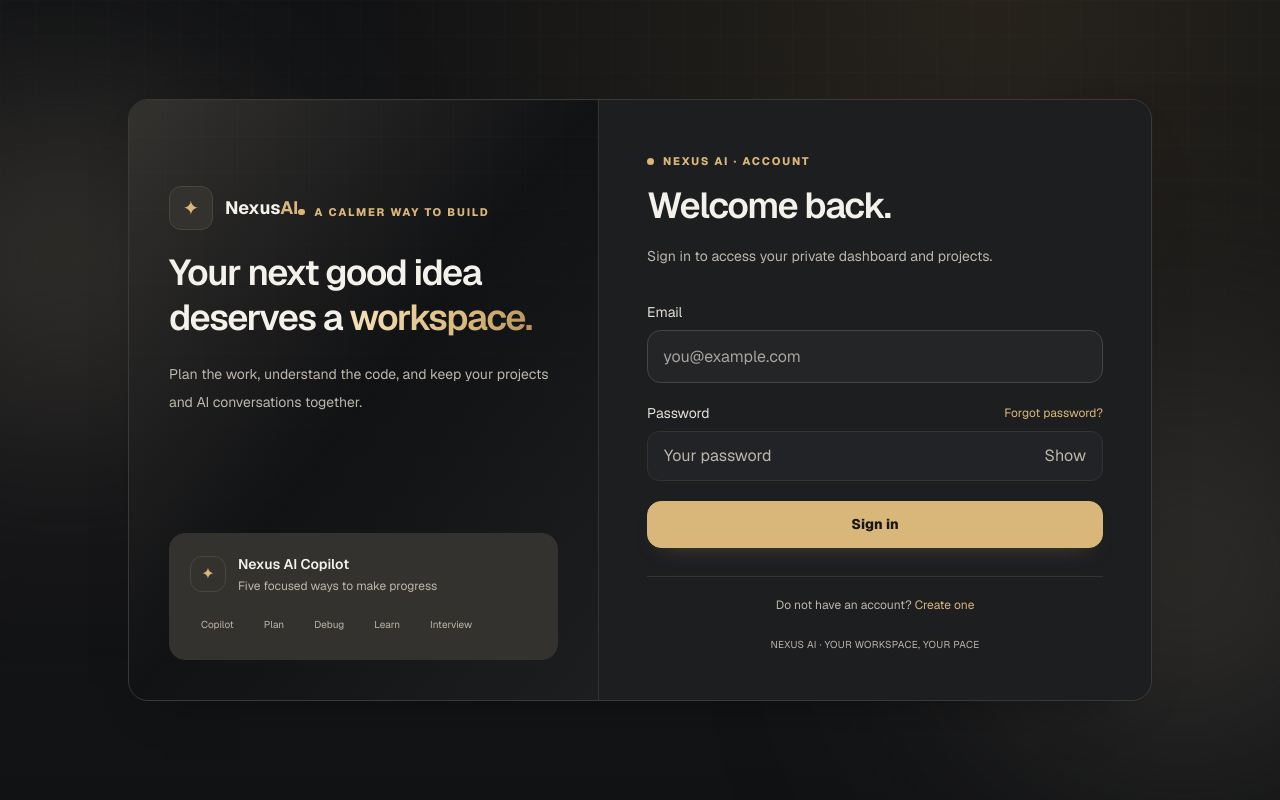
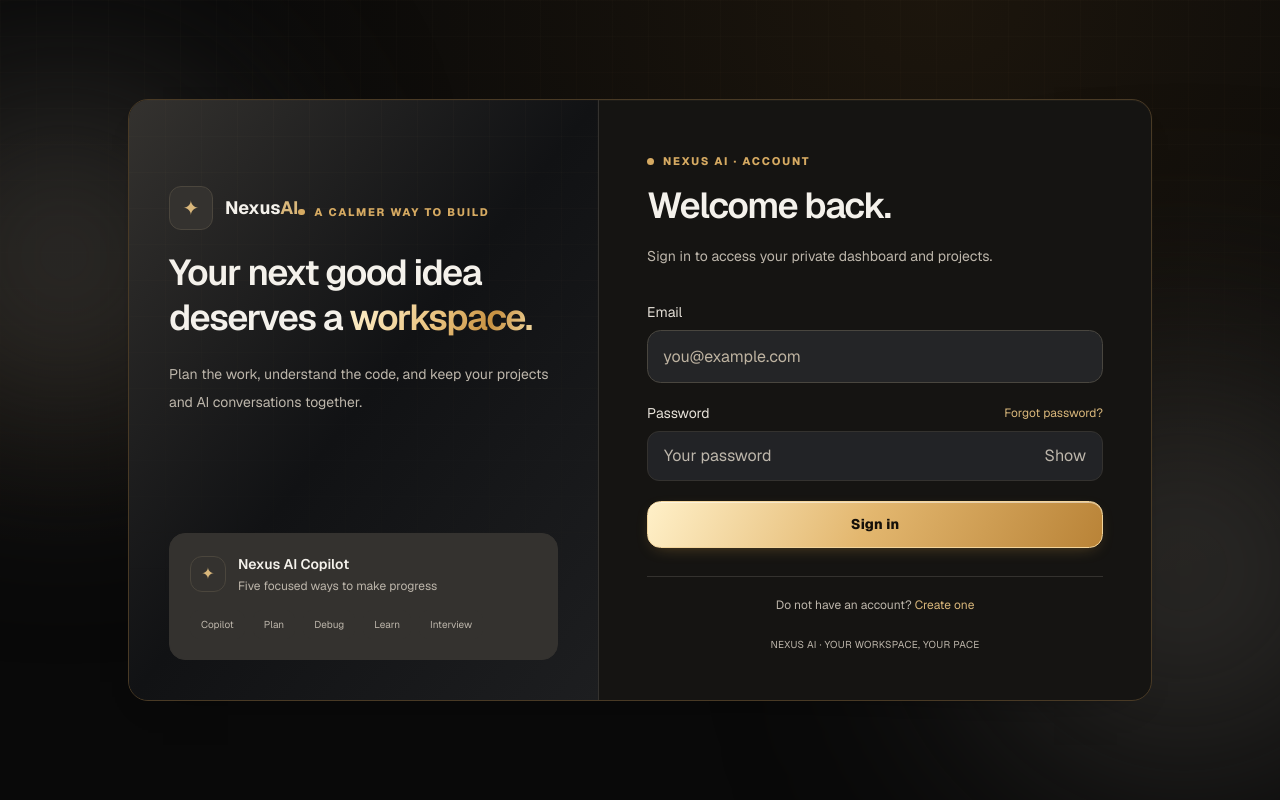
Before and after one commit to Dleteo/Nexus-AI, a Next.js app: page /login in a window 1280 px wide. Built offline with nearby package versions, Linux system fonts and the light colour scheme.

Commit message:
Introduce Royal Black gold gradients, warm shadows and reduced-motion-safe microinteractions

```diff
--- a/app/globals.css
+++ b/app/globals.css
@@ -2,15 +2,15 @@
 
 :root {
   color-scheme: dark;
-  --background: #111214;
-  --foreground: #F4F1EB;
-  --surface: #1D1E20;
-  --surface-raised: #292A2D;
-  --border: #393938;
-  --muted: #A7A39D;
-  --cyan: #D9B77B;
+  --background: #090909;
+  --foreground: #F7F0E4;
+  --surface: #151412;
+  --surface-raised: #211E19;
+  --border: #493A25;
+  --muted: #BEB3A1;
+  --cyan: #D6AA62;
   --blue: #B89B6D;
-  --violet: #D9B77B;
+  --violet: #D6AA62;
 }
 
 @theme inline {
@@ -33,14 +33,14 @@ body {
   color: var(--foreground);
   font-family: var(--font-geist-sans), Arial, Helvetica, sans-serif;
   background:
-    radial-gradient(ellipse at 78% 0%, rgba(196, 155, 84, 0.12), transparent 42rem),
-    radial-gradient(ellipse at 5% 32%, rgba(96, 79, 49, 0.085), transparent 31rem),
-    linear-gradient(180deg, #111214, #151517 56%, #111214);
+    radial-gradient(ellipse at 73% 0%, rgba(183, 122, 40, .11), transparent 45rem),
+    radial-gradient(ellipse at 0% 42%, rgba(115, 75, 27, .08), transparent 36rem),
+    #090909;
   -webkit-font-smoothing: antialiased;
   text-rendering: optimizeLegibility;
 }
 
-::selection { color: #171713; background: #D9B77B; }
+::selection { color: #171713; background: #D6AA62; }
 
 :focus-visible {
   outline: 2px solid var(--cyan);
@@ -72,9 +72,9 @@ button:disabled {
   height: 10px;
 }
 
-::-webkit-scrollbar-track { background: #111214; }
+::-webkit-scrollbar-track { background: #090909; }
 
-::-webkit-scrollbar-thumb { border: 2px solid #111214; border-radius: 999px; background: #43413E; }
+::-webkit-scrollbar-thumb { border: 2px solid #090909; border-radius: 999px; background: #43413E; }
 
 ::-webkit-scrollbar-thumb:hover { background: #666052; }
 
@@ -98,23 +98,23 @@ button:disabled {
 }
 
 .nexus-panel {
-  border: 1px solid #393938;
+  border: 1px solid #493A25;
   border-radius: 1.25rem;
-  background: #1D1E20;
+  background: #151412;
   box-shadow: 0 20px 50px -35px rgba(0,0,0,.6);
 }
 
 .nexus-panel-soft {
-  border: 1px solid #393938;
+  border: 1px solid #493A25;
   border-radius: 1rem;
-  background: #292A2D;
+  background: #211E19;
 }
 
 .nexus-kicker {
   display: inline-flex;
   align-items: center;
   gap: 0.6rem;
-  color: #D9B77B;
+  color: #D6AA62;
   font-size: 0.69rem;
   font-weight: 750;
   letter-spacing: 0.16em;
@@ -122,29 +122,47 @@ button:disabled {
 }
 
 .nexus-kicker::before {
-  width: .4rem; height: .4rem; border-radius:999px; background:#D9B77B; content:"";
+  width: .4rem; height: .4rem; border-radius:999px; background:#D6AA62; content:"";
 }
 
 .nexus-gradient-text {
-  background: linear-gradient(105deg, #F7E5BD, #D9B77B 65%, #B69259); background-clip:text; color:transparent; -webkit-background-clip:text; -webkit-text-fill-color:transparent;
+  background: linear-gradient(115deg, #FFF3D1, #E9C17C 50%, #C79142 76%, #F5DDA7);
+  background-clip: text;
+  color: transparent;
+  -webkit-background-clip: text;
+  -webkit-text-fill-color: transparent;
 }
 
 .nexus-primary-button {
-  display:inline-flex; min-height:2.9rem; align-items:center; justify-content:center; gap:.55rem;
-  border:1px solid #D9B77B; border-radius:.88rem; background:#D9B77B;
-  padding:.75rem 1.15rem; color:#191713; font-size:.875rem; font-weight:750;
-  box-shadow:0 10px 24px -17px rgba(217,183,123,.5);
-  transition:transform 160ms ease,background 160ms ease,box-shadow 160ms ease;
+  position: relative;
+  display: inline-flex;
+  min-height: 2.9rem;
+  align-items: center;
+  justify-content: center;
+  gap: .55rem;
+  border: 1px solid #F2D49B;
+  border-radius: .85rem;
+  background: linear-gradient(115deg,#FFF0C8 0%,#E3B76F 48%,#B98337 100%);
+  padding: .75rem 1.15rem;
+  color: #15100A;
+  font-size: .875rem;
+  font-weight: 750;
+  letter-spacing: .01em;
+  box-shadow: inset 0 1px 0 rgba(255,255,255,.50),0 5px 17px -8px rgba(221,166,75,.46);
+  transition: transform .19s ease, box-shadow .19s ease, filter .19s ease;
 }
 
 .nexus-primary-button:hover {
-  background:#F0D49E; border-color:#F0D49E; box-shadow:0 14px 30px -16px rgba(217,183,123,.65); transform:translateY(-1px);
+  color: #15100A;
+  filter: brightness(1.085);
+  box-shadow: inset 0 1px 0 rgba(255,255,255,.55),0 0 23px rgba(224,169,79,.23),0 12px 26px -12px rgba(224,169,79,.70);
+  transform: translateY(-2px);
 }
 
 .nexus-ghost-button {
   display:inline-flex; min-height:2.75rem; align-items:center; justify-content:center; gap:.5rem;
-  border:1px solid #4B453B; border-radius:.88rem; background:#292A2D;
-  padding:.7rem 1rem; color:#F4F1EB; font-size:.875rem; font-weight:650;
+  border:1px solid #4B453B; border-radius:.88rem; background:#211E19;
+  padding:.7rem 1rem; color:#F7F0E4; font-size:.875rem; font-weight:650;
   transition:background 160ms ease,border-color 160ms ease;
 }
 
@@ -154,16 +172,16 @@ button:disabled {
 
 .nexus-field {
   width:100%; border:1px solid #49463F; border-radius:.85rem; background:#242527;
-  padding:.85rem .95rem; color:#F4F1EB; outline:none;
+  padding:.85rem .95rem; color:#F7F0E4; outline:none;
   transition:border-color 160ms ease,box-shadow 160ms ease;
 }
 
 .nexus-field::placeholder {
-  color:#A7A39D;
+  color:#BEB3A1;
 }
 
 .nexus-field:focus {
-  border-color:#D9B77B; box-shadow:0 0 0 3px rgba(217,183,123,.15);
+  border-color:#D6AA62; box-shadow:0 0 0 3px rgba(217,183,123,.15);
 }
 
 .nexus-sidebar-link {
@@ -172,7 +190,7 @@ button:disabled {
 }
 
 .nexus-sidebar-link:hover {
-  color:#F4F1EB; background:#292A2D;
+  color:#F7F0E4; background:#211E19;
 }
 
 .nexus-sidebar-link[aria-current="page"] {
@@ -186,7 +204,7 @@ button:disabled {
 }
 
 .nexus-workspace-heading {
-  border:1px solid #4A4133; background:linear-gradient(125deg,#242322,#1D1E20);
+  border:1px solid #4A4133; background:linear-gradient(125deg,#242322,#151412);
   box-shadow:0 12px 40px -25px rgba(0,0,0,.5);
 }
 
@@ -196,7 +214,7 @@ button:disabled {
 }
 
 .nexus-project-row {
-  box-shadow:inset 3px 0 0 #D9B77B;
+  box-shadow:inset 3px 0 0 #D6AA62;
 }
 
 .nexus-project-row:hover {
@@ -251,9 +269,81 @@ button:disabled {
 .nexus-ghost-button:focus-visible,
 .nexus-field:focus-visible { outline:2px solid #F0D49E; outline-offset:3px; }
 .nexus-primary-button:disabled { opacity:.48; transform:none; box-shadow:none; }
-.nexus-section { background:#111214; }
-.nexus-section-alt { background:#171819; border-color:#393938; }
+.nexus-section { background:#090909; }
+.nexus-section-alt { background:#171819; border-color:#493A25; }
 .nexus-flow-rail::before { border-color:#62533C; }
+
+/* Royal Black: elegant interaction, not constant movement. */
+.nexus-royal-title {
+  font-family: Georgia, "Times New Roman", serif;
+  font-weight: 500;
+  letter-spacing: -.045em;
+  line-height: 1.07;
+}
+.nexus-royal-shell {
+  border: 1px solid rgba(229,179,91,.35);
+  background: linear-gradient(150deg,rgba(33,28,21,.85),rgba(14,13,12,.97) 58%);
+  box-shadow: inset 0 1px 0 rgba(255,227,164,.055), 0 22px 70px -45px rgba(0,0,0,.85), 0 0 30px -24px rgba(225,170,77,.40);
+}
+.nexus-royal-card {
+  border: 1px solid rgba(214,170,98,.20);
+  background: linear-gradient(152deg,#211D17,#131211 76%);
+  box-shadow: inset 0 1px 0 rgba(255,238,200,.04), 0 16px 38px -33px rgba(0,0,0,.85);
+  transition: transform .22s ease, border-color .22s ease, box-shadow .22s ease;
+}
+.nexus-royal-card:hover {
+  transform: translateY(-4px);
+  border-color: rgba(242,205,139,.57);
+  box-shadow: 0 0 25px -14px rgba(226,167,64,.32),0 22px 42px -30px rgba(0,0,0,.83);
+}
+.nexus-royal-text-glow {
+  text-shadow: 0 0 30px rgba(234,181,82,.25);
+}
+.nexus-royal-orbit {
+  width: clamp(240px, 30vw, 390px);
+  height: clamp(240px, 30vw, 390px);
+  border: 1px solid rgba(240,199,115,.22);
+  border-radius: 50%;
+  box-shadow: 0 0 46px -10px rgba(225,165,66,.18),inset 0 0 42px -10px rgba(211,151,61,.16);
+  animation: royal-breathe 6s ease-in-out infinite alternate;
+}
+.nexus-royal-orbit::before, .nexus-royal-orbit::after {
+  content: "";
+  position: absolute;
+  inset: 11%;
+  border-radius: 50%;
+  border: 1px solid rgba(243,191,100,.33);
+  transform: rotateX(63deg) rotate(-24deg);
+  box-shadow: 0 0 24px rgba(227,164,63,.17);
+}
+.nexus-royal-orbit::after {
+  inset: 22%;
+  transform: rotateY(68deg) rotate(35deg);
+  border-color: rgba(253,218,154,.18);
+}
+.nexus-crown-float { animation: royal-float 5s ease-in-out infinite; }
+@keyframes royal-float {
+  0%,100% { transform: translateY(0); }
+  50% { transform: translateY(-9px); }
+}
+@keyframes royal-breathe {
+  from { filter: brightness(.86); }
+  to { filter: brightness(1.16); }
+}
+.nexus-panel {
+  border-color: #493A25;
+  background: #151412;
+  box-shadow: 0 16px 42px -35px rgba(0,0,0,.84),inset 0 1px 0 rgba(255,225,173,.04);
+}
+.nexus-sidebar-link:hover { background:#28221A; color:#F7F0E4; }
+.nexus-ghost-button:hover { border-color:#D6AA62; box-shadow:0 0 16px -12px rgba(227,175,86,.45); }
+.nexus-field:focus { border-color:#D6AA62; box-shadow:0 0 0 3px rgba(214,170,98,.16); }
+.nexus-royal-card:focus-within { border-color:rgba(242,205,139,.57); }
+@media (prefers-reduced-motion: reduce) {
+  .nexus-royal-orbit, .nexus-crown-float { animation:none !important; }
+  .nexus-royal-card:hover,.nexus-primary-button:hover { transform:none; }
+}
+
 @media print {
   #resume-print-sheet,
   #resume-print-sheet * {
```
